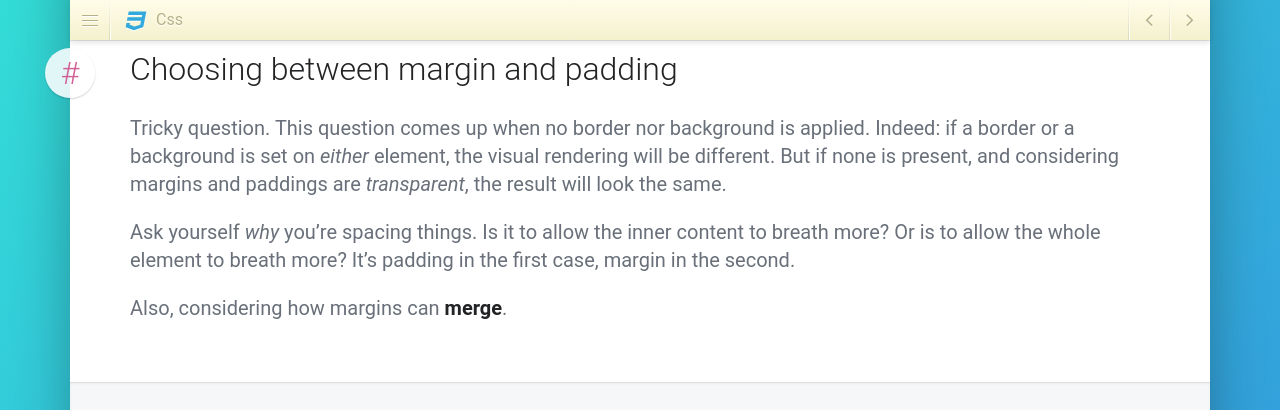
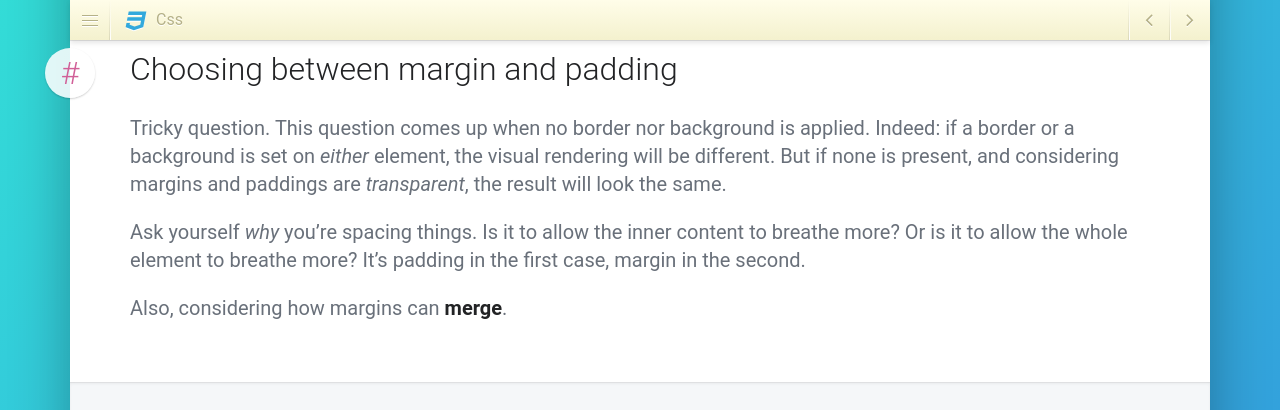
Before and after one commit to jgthms/marksheet, a Jekyll site: the page built from _posts/2015-06-07-css-margin.md, in a window 1280 px wide and 900 px high, scrolled down 2713 px. Shown: the top 410 px of the window. Built offline with Jekyll 4.4.1, drawn with Linux system fonts in a browser that asks for light colours; nearby versions of some CDN libraries; comment, search, counter and statistics services are not loaded.

Commit message:
Minor typo and spelling fixes.

```diff
--- a/_posts/2015-06-07-css-margin.md
+++ b/_posts/2015-06-07-css-margin.md
@@ -69,6 +69,6 @@ It's like the element saying: "Ok, I want the next element to be _at least_ 30px
 
 Tricky question. This question comes up when no border nor background is applied. Indeed: if a border or a background is set on _either_ element, the visual rendering will be different. But if none is present, and considering margins and paddings are _transparent_, the result will look the same.
 
-Ask yourself _why_ you're spacing things. Is it to allow the inner content to breath more? Or is to allow the whole element to breath more? It's padding in the first case, margin in the second.
+Ask yourself _why_ you're spacing things. Is it to allow the inner content to breathe more? Or is it to allow the whole element to breathe more? It's padding in the first case, margin in the second.
 
 Also, considering how margins can **merge**.
```
